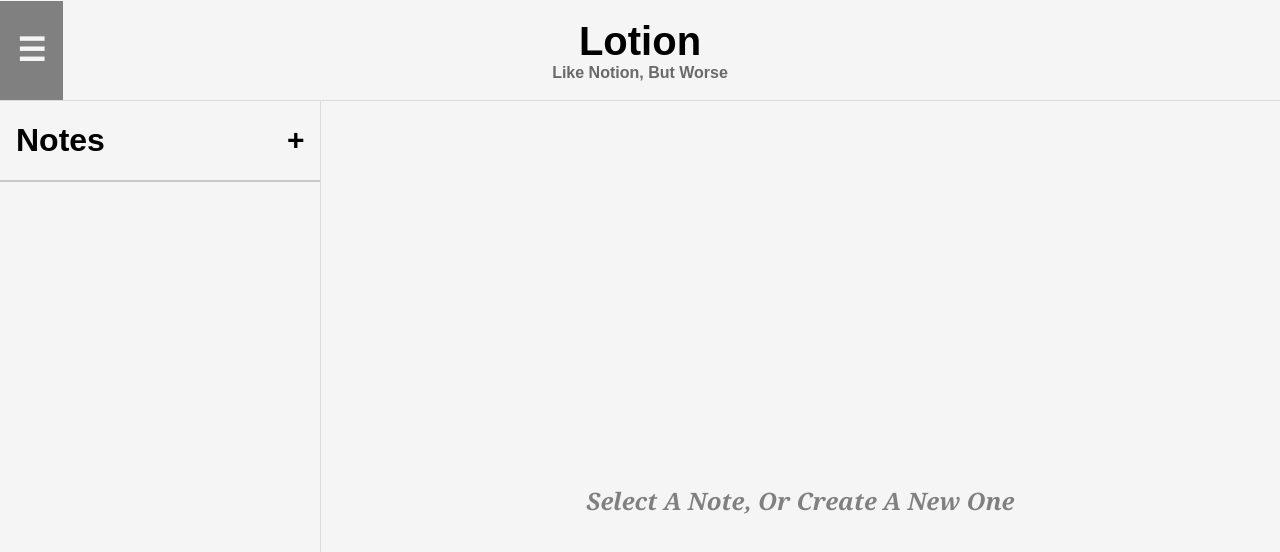
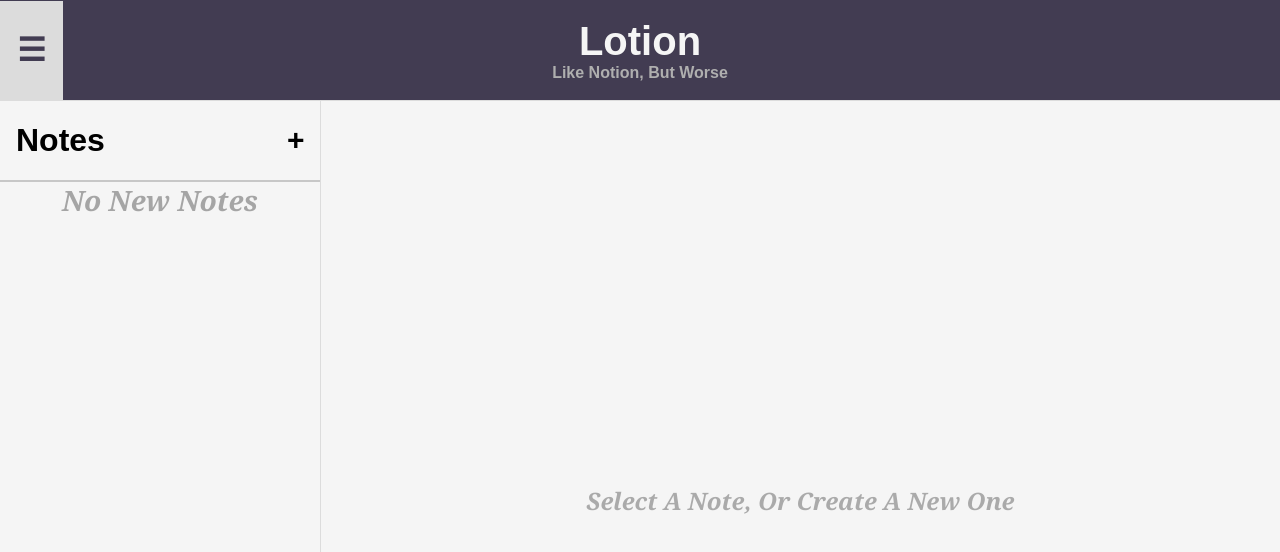
Before and after one commit to SufyanAyaz/SufyanAyaz-Lotion-Note-Taking-App, a React (Create React App) app: page /notes in a window 1280 px wide. Shown: the top 552 px of the page. Built offline with nearby package versions, Linux system fonts and the light colour scheme.

Commit message:
Minor adjustments and code cleanup

```diff
--- a/src/App.js
+++ b/src/App.js
@@ -1,5 +1,4 @@
 import { useEffect, useState } from "react";
-import { v4 as uuid } from 'uuid';
 import { Routes, Route, Navigate } from 'react-router-dom';
 import './index.css';
 import Layout from "./Layout";
@@ -33,7 +32,6 @@ function App() {
   const createNote = () => {
 
     const newNoteInfo = {
-      noteId: uuid(),
       title: "Untitled",
       content: "...",
       time: Date.now(),
@@ -46,9 +44,8 @@ function App() {
 
   const update = (noteIdentification, newTitle, newContent, newTime) => {
     const upToDateNotes = note.map((note) => {
-      if (note.noteNum == noteIdentification) {
+      if (note.noteNum === noteIdentification) {
         return {
-          noteId: note.noteId,
           title: newTitle,
           content: newContent,
           time: newTime,
@@ -65,7 +62,7 @@ function App() {
   const deleteNote = (deleteNoteIdentification) => {
     const arrayWithoutDeleted = note.filter((note) => note.noteNum !== deleteNoteIdentification)
     for (let i = 0, j = 1; i < num - 2; i++, j++) {
-      arrayWithoutDeleted[i].noteNum = j
+      arrayWithoutDeleted[i].noteNum = j;
     }
 
     setNote([...arrayWithoutDeleted])
--- a/src/Layout.js
+++ b/src/Layout.js
@@ -1,8 +1,9 @@
-import { useNavigate } from "react-router-dom";
+import { useNavigate, useParams } from "react-router-dom";
 import { Outlet } from "react-router-dom";
 
 function Layout({ note, createNote, num, currentNote, setCurrentNote }) {
     const navigate = useNavigate();
+    const { noteId } = useParams();
     const changePage = (number) => {
         navigate(`/notes/${number}`)
     }
@@ -28,7 +29,7 @@ function Layout({ note, createNote, num, currentNote, setCurrentNote }) {
         return formatted;
     };
 
-    return (
+    return note[noteId - 1] ? (
         <>
             <header className="nav">
                 <nav className="nav-bar">
@@ -57,12 +58,43 @@ function Layout({ note, createNote, num, currentNote, setCurrentNote }) {
                                         <div className="note-sub">
                                             <h2 className="note-property">{note.title}</h2>
                                             <h3 className="note-property">{formatDate(note.time)}</h3>
-                                            <p className="note-property" dangerouslySetInnerHTML={{ __html: note.content }}></p>
+                                            <p className="note-property" dangerouslySetInnerHTML={{ __html: note.content.substring(0, 50) + "..." }}></p>
                                         </div>
                                     </div>
                                 </button>
                             </>)
                         })}
+                    </div>:<div>No New Notes</div>
+                </section>
+
+                <section className="notes" id="main-note-area">
+                    <Outlet />
+                </section>
+            </main>
+        </>
+    ) : (
+        <>
+            <header className="nav">
+                <nav className="nav-bar">
+                    <span className="nav-element1 menu-icon">
+                        <h1 className="menu-icon" onClick={toggle}>&#9776;</h1>
+                    </span>
+                    <span className="nav-element2">
+                        <h1 className="main-header">Lotion</h1>
+                        <h3 className="sub-header">Like Notion, But Worse</h3>
+                    </span>
+                    <span className="nav-element3"></span>
+                </nav>
+            </header>
+
+            <main className="notes">
+                <section className="note-column" id="column">
+                    <div className="note-header">
+                        <h2 className="note-header">Notes</h2>
+                        <h2 className="note-header-icon" id="create-note" onClick={() => { createNote(); navigate(`/notes/${num}/edit`) }}>&#43;</h2>
+                    </div>
+                    <div className="note-collection" id="note-collection">
+                        <div className="note-collection-text">No New Notes</div>
                     </div>
                 </section>
 
@@ -71,6 +103,7 @@ function Layout({ note, createNote, num, currentNote, setCurrentNote }) {
                 </section>
             </main>
         </>
-    );
+    )
+        ;
 };
 export default Layout;
--- a/src/NotePage.js
+++ b/src/NotePage.js
@@ -3,7 +3,7 @@ import 'react-quill/dist/quill.snow.css'
 import { useNavigate, useParams } from "react-router-dom";
 import { useState } from "react";
 
-function NotePage({ update, num, note, deleteNote }) {
+function NotePage({ update, note, deleteNote }) {
     const navigate = useNavigate();
     const { noteId } = useParams();
 
@@ -32,12 +32,10 @@ function NotePage({ update, num, note, deleteNote }) {
     }
 
     const updateContent = (newContent) => {
-        // setContent(newContent.replace(/(<([^>]+)>)/ig, ''))
         setContent(newContent)
     }
 
     const updateTime = (newTime) => {
-        // setTime(formatDate(Date.parse(newTime)))
         setTime(newTime)
     }
 
--- a/src/index.css
+++ b/src/index.css
@@ -9,6 +9,7 @@ body {
 header {
   height: 12.5vh;
   width: 100vw;
+  background-color: rgb(66, 60, 82);
 }
 
 nav.nav-bar {
@@ -28,7 +29,6 @@ span.nav-element1 {
   flex-direction: column;
   justify-content: center;
   align-items: flex-start;
-  /* margin-left: auto; */
 }
 
 span.nav-element2 {
@@ -54,12 +54,13 @@ h1.menu-icon {
 }
 
 h1.menu-icon:hover {
-  background-color: gray;
-  color: whitesmoke;
+  background-color: rgb(220, 220, 220);
+  color: rgb(66, 60, 82);
 }
 
 h1.main-header {
   margin: 0;
+  color: whitesmoke;
   font-size: 2.5rem;
   font-weight: 700;
   font-family: Arial, Helvetica, sans-serif;
@@ -67,7 +68,7 @@ h1.main-header {
 
 h3.sub-header {
   margin: 0;
-  color: rgb(105, 105, 105);
+  color: rgb(175, 175, 175);
   font-size: 1rem;
   font-weight: 700;
   font-family: Arial, Helvetica, sans-serif;
@@ -136,8 +137,21 @@ div.note-collection {
   display: flex;
   flex-direction: column;
   align-items: flex-start;
-  overflow: scroll;
+  overflow: auto;
   overflow-x: hidden;
+}
+
+div.note-collection-text {
+  width: 100%;
+  height: 5%;
+  display: flex;
+  align-items: center;
+  justify-content: center;
+  color: rgb(165, 165, 165);
+  font-size: 1.75rem;
+  font-weight: 700;
+  font-style: oblique;
+  font-family: Georgia, 'Times New Roman', Times, serif;
 }
 
 button.note {
@@ -222,7 +236,7 @@ div.initial-note-space {
 }
 
 h2.inital-note-space-text {
-  color: gray;
+  color: rgb(170, 170, 170);
   font-size: 1.5rem;
   font-weight: 700;
   font-style: oblique;
--- a/src/index.js
+++ b/src/index.js
@@ -1,6 +1,6 @@
 import React from 'react';
 import ReactDOM from 'react-dom/client';
-import { BrowserRouter, Routes, Route, Navigate } from 'react-router-dom';
+import { BrowserRouter } from 'react-router-dom';
 import './index.css';
 import App from './App';
 
```
Also changed, not shown: src/NoteDisplay.js (+1 -10 lines).
